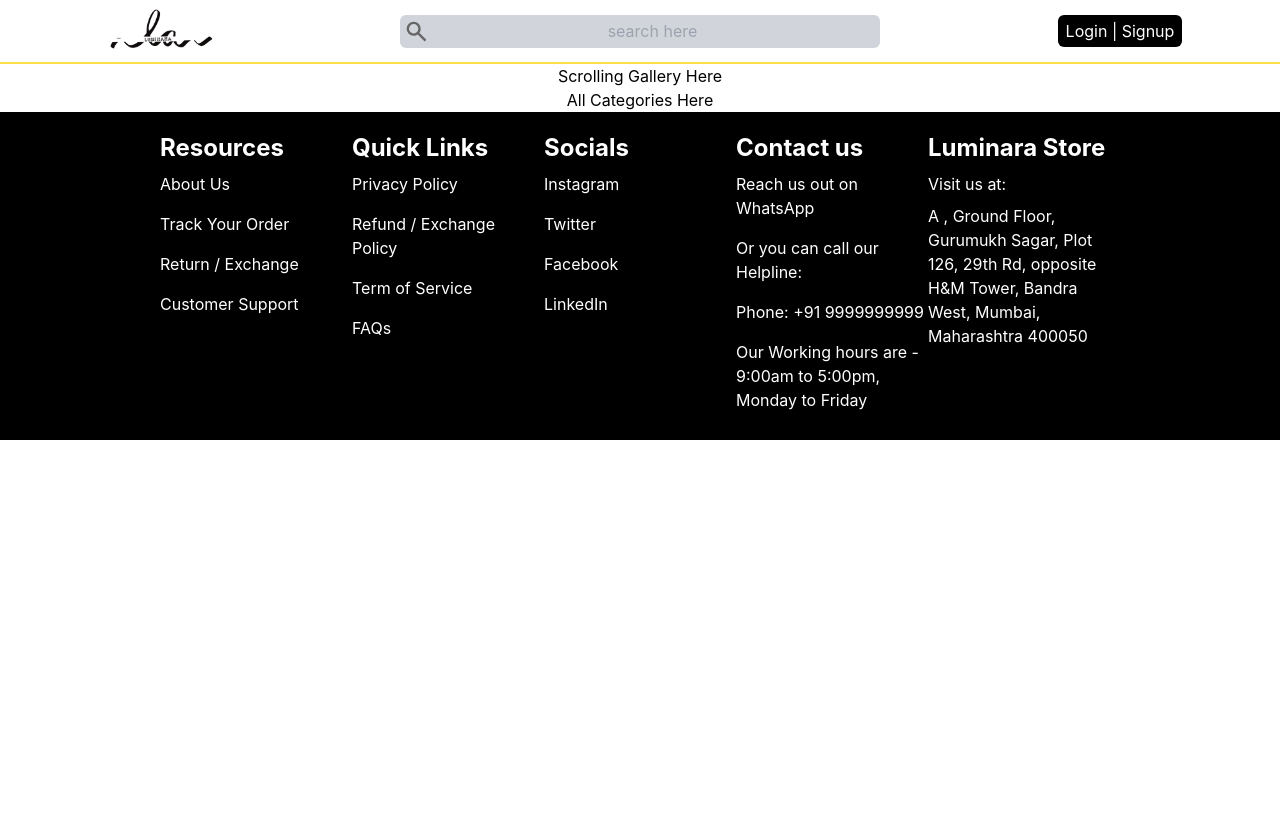
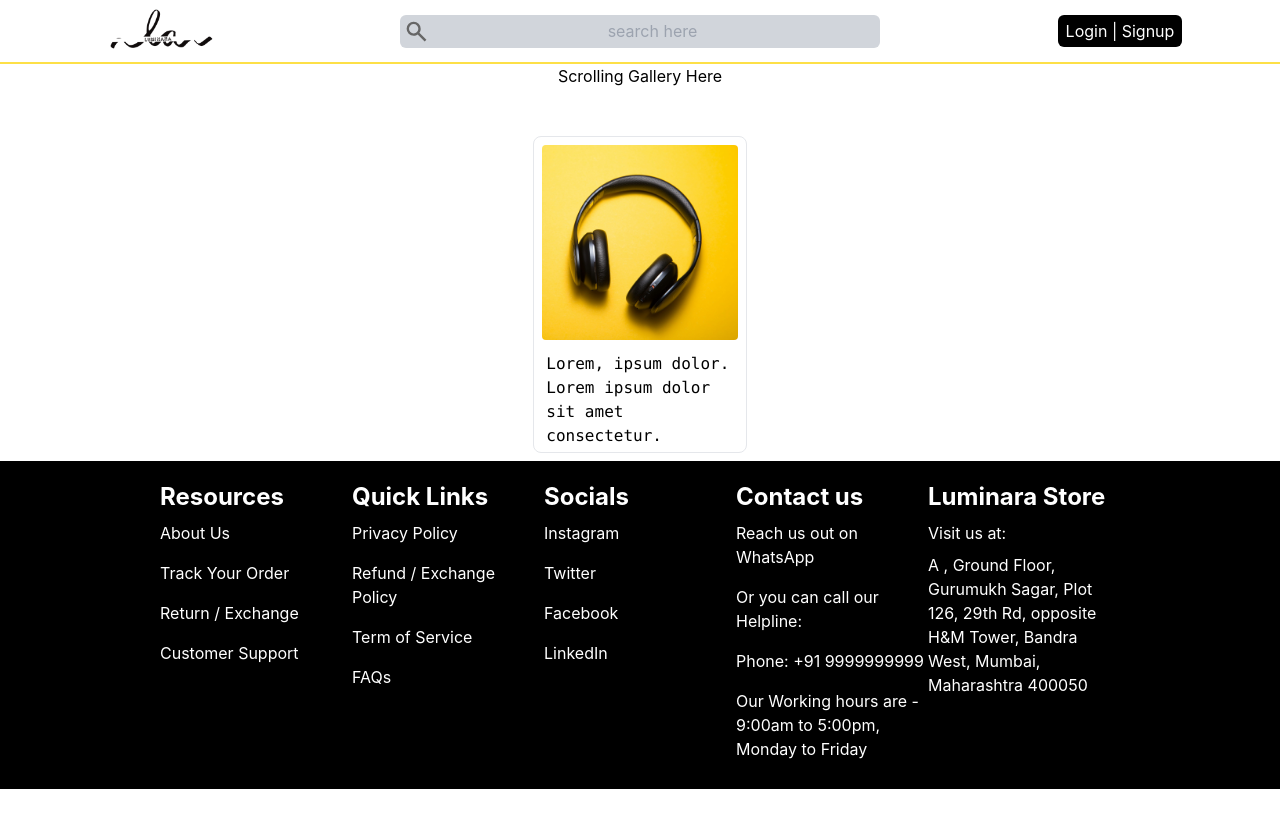
Before and after one commit to GRASiN1/luminaraFrontend, a React (Create React App) app: page / in a window 1280 px wide. Shown: the top 828 px of the page. After the commit the page ends 800 px from the top, so only its background shows below. Built offline with nearby package versions, Linux system fonts and the light colour scheme; no server answers.

Commit message:
fixed the extra space i was getting because of modal by adding fixed class in main div of that component

```diff
--- /dev/null
+++ b/src/components/card/card.jsx
@@ -0,0 +1,17 @@
+import React from "react";
+
+export default function CardItem() {
+  return (
+    <div className="w-1/6 h-1/6 rounded-lg m-2 bg-white flex justify-center items-center flex-col border-1 font-mono">
+      <img
+        src="/images/productImage.jpg"
+        alt="product"
+        className="h-full w-full rounded-xl p-2"
+      />
+      <div className="flex justify-center items-start flex-col px-3 py-1">
+        <h4>Lorem, ipsum dolor.</h4>
+        <p>Lorem ipsum dolor sit amet consectetur.</p>
+      </div>
+    </div>
+  );
+}
--- a/src/pages/authentication.jsx
+++ b/src/pages/authentication.jsx
@@ -65,7 +65,7 @@ export default function Authentication({ isOpen, toggleModal }) {
   };
 
   return ReactDOM.createPortal(
-    <div className="flex items-center justify-center min-h-screen">
+    <div className="flex items-center justify-center min-h-screen fixed">
       {isOpen && (
         <div
           className="fixed inset-0 bg-black bg-opacity-50 flex items-center justify-center z-50"
--- a/src/pages/homepage.jsx
+++ b/src/pages/homepage.jsx
@@ -1,6 +1,7 @@
 import React from "react";
 import Navbar from "../components/navbar/navbar";
 import Footer from "../components/footer/footer";
+import CardItem from "../components/card/card";
 
 export default function HomePage() {
   return (
@@ -11,7 +12,12 @@ export default function HomePage() {
         className="mt-18 w-full h-full flex flex-col justify-center items-center"
       >
         <div id="gallery">Scrolling Gallery Here</div>
-        <div id="categories">All Categories Here</div>
+        <div
+          id="categories"
+          className="w-full flex flex-wrap justify-center items-center mt-10 h-max"
+        >
+          <CardItem />
+        </div>
       </div>
       <Footer />
     </div>
```
Also changed, not shown: public/images/brandLogoInverted.png (added), public/images/productImage.jpg (added).
